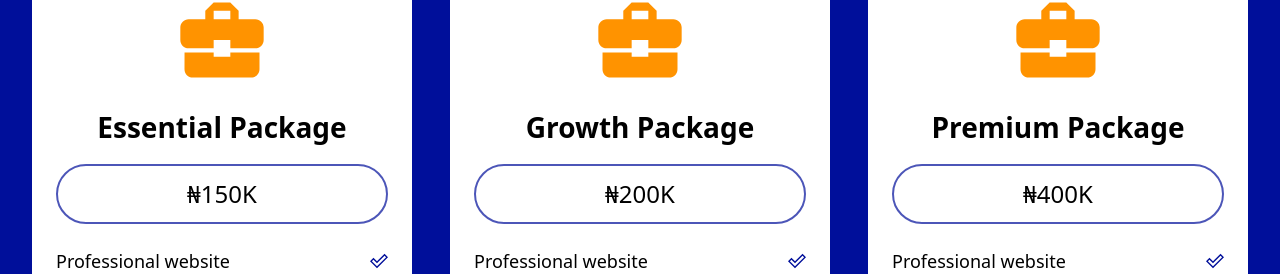
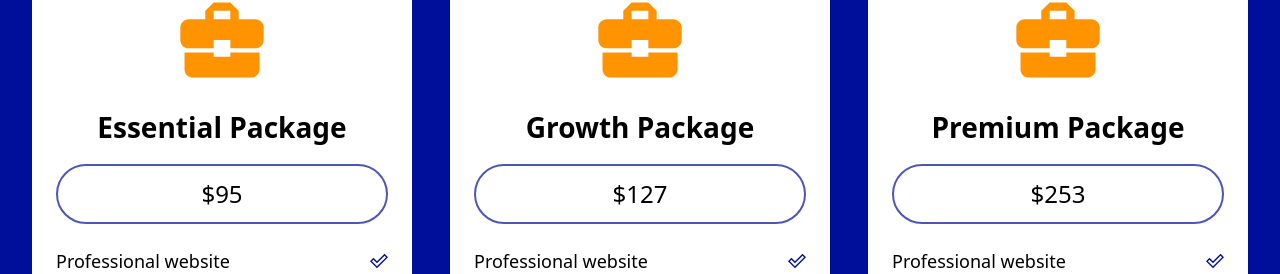
Before and after one commit to Favour-Yusuf/Royalman-official-website, a React (Vite) app in the folder Royalman-Website/: page / in a window 1280 px wide. Shown: the part 1167-1441 px from the top of the page. Built offline with nearby package versions, Linux system fonts and the light colour scheme.

Commit message:
price updated

```diff
--- a/Royalman-Website/src/Components/LandingPage/Offers.jsx
+++ b/Royalman-Website/src/Components/LandingPage/Offers.jsx
@@ -18,7 +18,7 @@ const Offers = () => {
           <EssentialPackage
             Image=""
             Offer="Essential Package"
-            Price="₦150K"
+            Price="$95"
             B1="Professional website"
             B2="User friendly website"
             B3="Secured Website"
@@ -28,7 +28,7 @@ const Offers = () => {
           <GrowthPackage
             Image=""
             Offer="Growth Package"
-            Price="₦200K"
+            Price="$127"
             B1="Professional website"
             B2="User friendly website"
             B3="Secured Website"
@@ -40,7 +40,7 @@ const Offers = () => {
           <PremiumPackage
             Image=""
             Offer="Premium Package"
-            Price="₦400K"
+            Price="$253"
             B1="Professional website"
             B2="User friendly website"
             B3="Secured Website"
```
